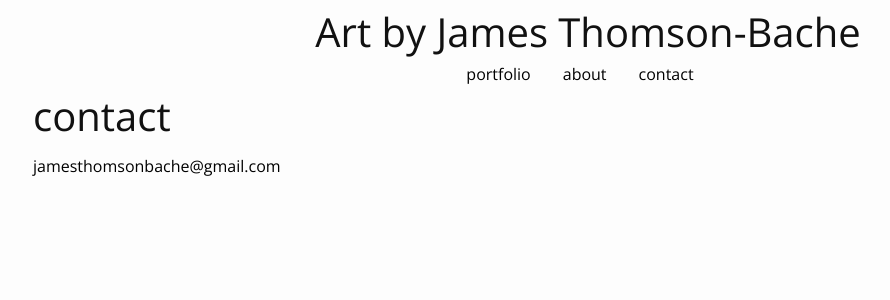
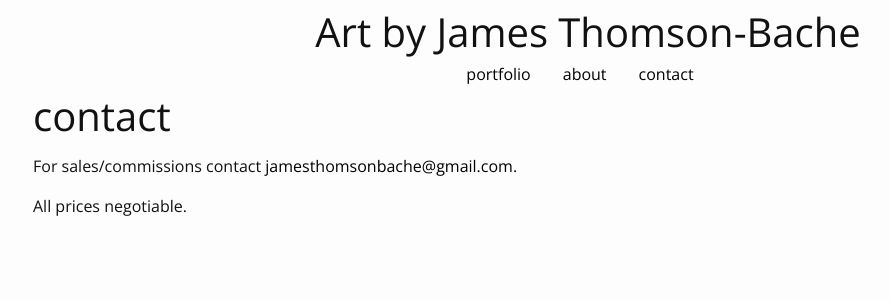
Before and after one commit to FraserThompson/jamestbcom, a Jekyll site: the page built from contact.md, in a window 1280 px wide. Shown: the top 300 px of the page, without its empty margins (52-942 px from the left). Built offline with Jekyll 4.4.1, drawn with Linux system fonts in a browser that asks for light colours.

Commit message:
Update contact.md

```diff
--- a/contact.md
+++ b/contact.md
@@ -5,4 +5,6 @@ active: contact
 permalink: /contact/
 ---
 
-<a href="mailt: jamesthomsonbache@gmail.com">jamesthomsonbache@gmail.com</a>
+For sales/commissions contact <a href="mailto: jamesthomsonbache@gmail.com">jamesthomsonbache@gmail.com</a>.
+
+All prices negotiable.
```
